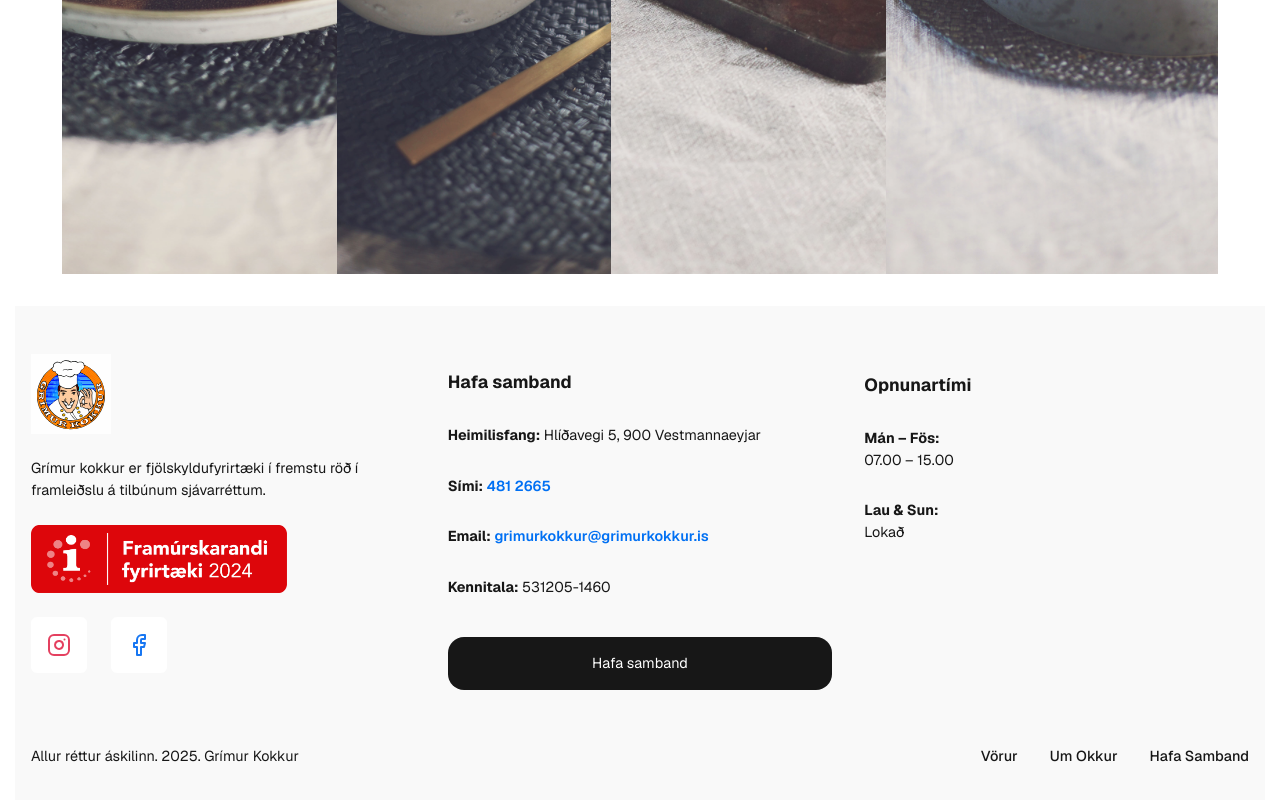
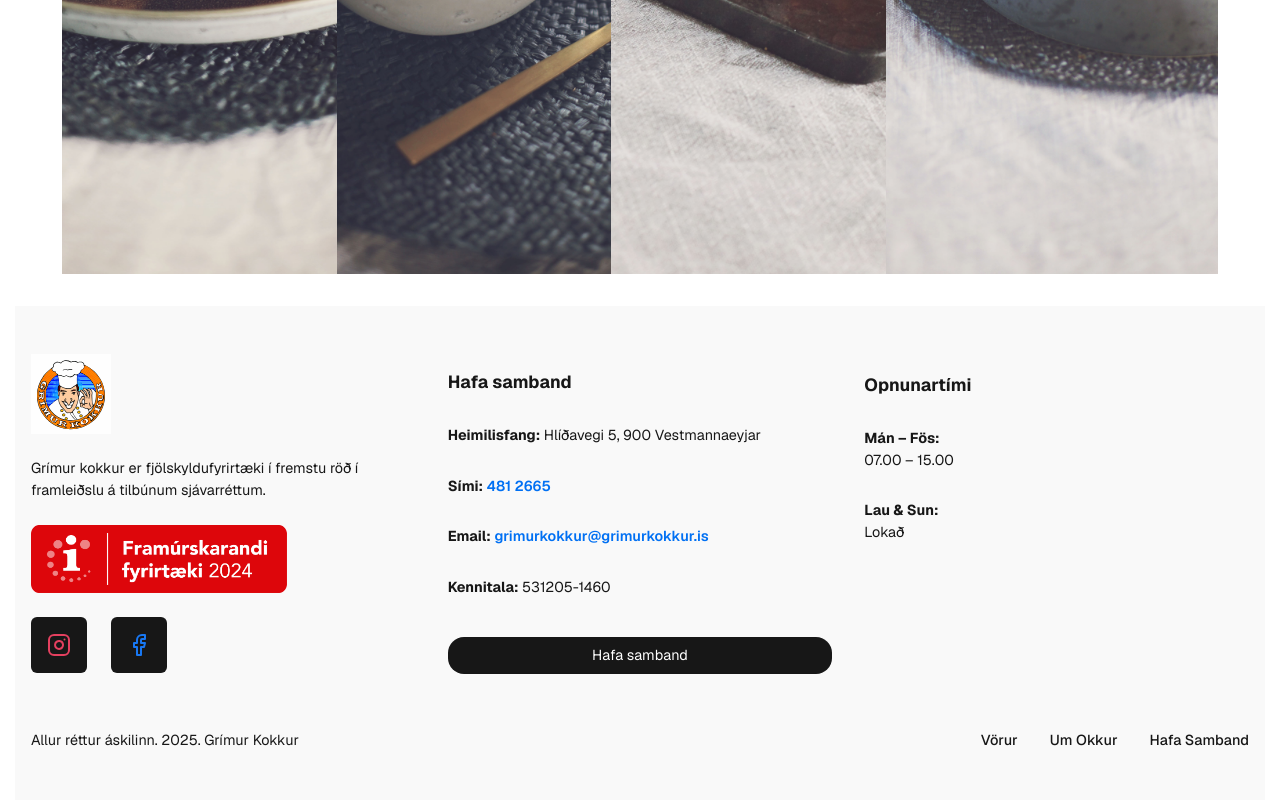
Before and after one commit to aph8/GrimurKokkur, a Next.js app: page / in a window 1280 px wide. Shown: the part 686-1486 px from the top of the page. Built offline with nearby package versions, Linux system fonts and the light colour scheme.

Commit message:
laga footer

```diff
--- a/src/styles/Footer.module.scss
+++ b/src/styles/Footer.module.scss
@@ -1,14 +1,16 @@
+// src/styles/Footer.module.scss
+
 @use './variables' as v;
 @use './mixins'    as m;
 
 .footer {
-  /* Pale‐gray band in light mode, dark band in dark mode */
+  /* ljósgrauður (light) eða dökkur (dark) footer-bakgrunnur */
   background: var(--accent-bg);
   @media (prefers-color-scheme: dark) {
     background: var(--foreground);
   }
 
-  /* Main text color */
+  /* aðalgrafík-litur */
   color: var(--foreground);
   @media (prefers-color-scheme: dark) {
     color: var(--background);
@@ -18,7 +20,7 @@
   font-size: 0.9rem;
   line-height: 1.5;
 
-  /* Blue phone + email links */
+  /* blár sími & email */
   a[href^="tel"],
   a[href^="mailto"] {
     color: #0070f3;
@@ -53,8 +55,8 @@
   display: flex;
   flex-direction: column;
 
-  h3,
-  h2 {
+  h2,
+  h3 {
     margin-bottom: v.$spacing-sm;
     font-size: 1.1rem;
     color: inherit;
@@ -73,25 +75,32 @@
 }
 
 .icon {
-  background: var(--background);
+  /* dökkur bakgrunnur á ikon-ramma */
+  background: var(--foreground);
   border-radius: 6px;
   padding: v.$spacing-sm;
   display: flex;
   align-items: center;
   justify-content: center;
+
+  svg {
+    /* hvítt icon-glyph */
+    color: var(--background);
+  }
 }
 
 .contactButton {
-  /* make the button itself auto‐width again */
+  /* bara sjálfur takkinn er smellanlegur, minni en áður */
   display: inline-flex;
   align-items: center;
   justify-content: center;
+  width: auto;
 
   margin-top: v.$spacing-md;
   background: var(--foreground);
   color:      var(--background);
   border: none;
-  padding: v.$spacing-sm v.$spacing-md;
+  padding: v.$spacing-xs v.$spacing-md;
   border-radius: v.$radius-md;
   cursor: pointer;
   transition: opacity 0.2s ease;
```
